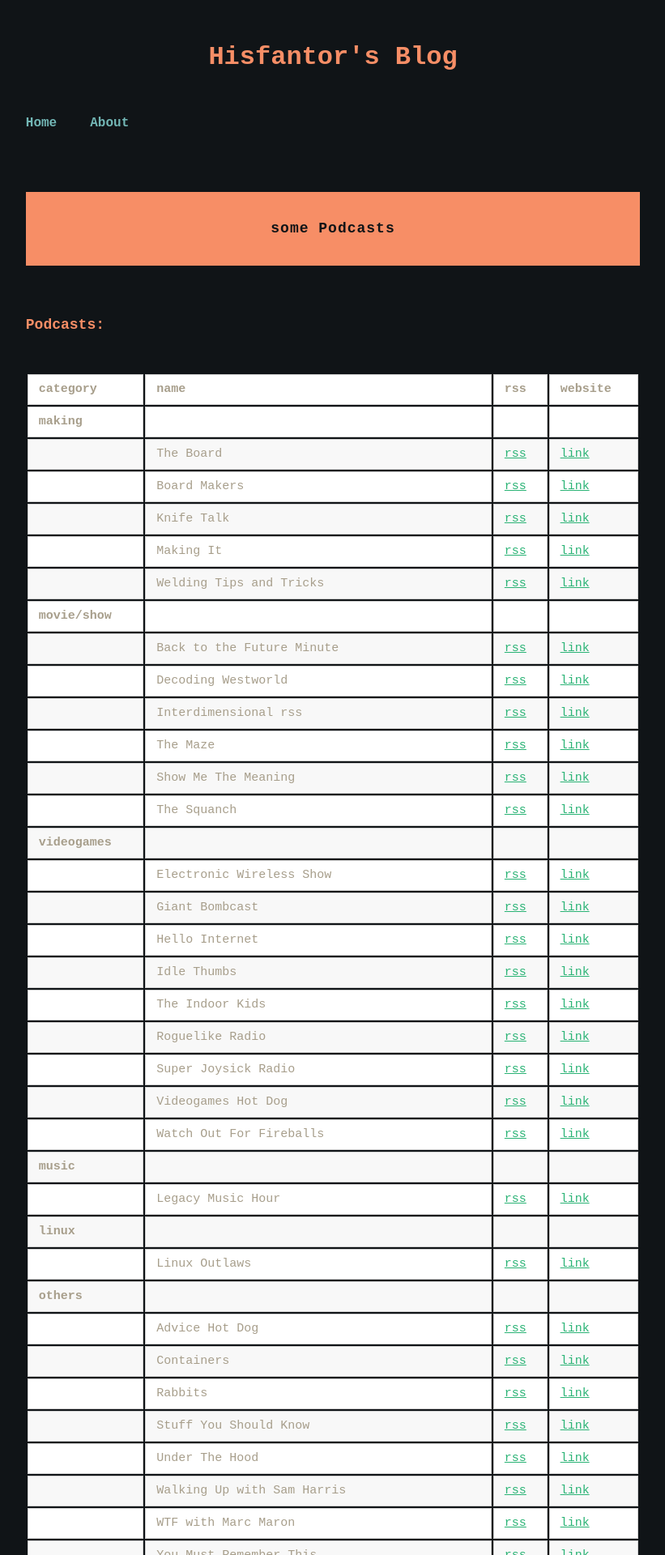
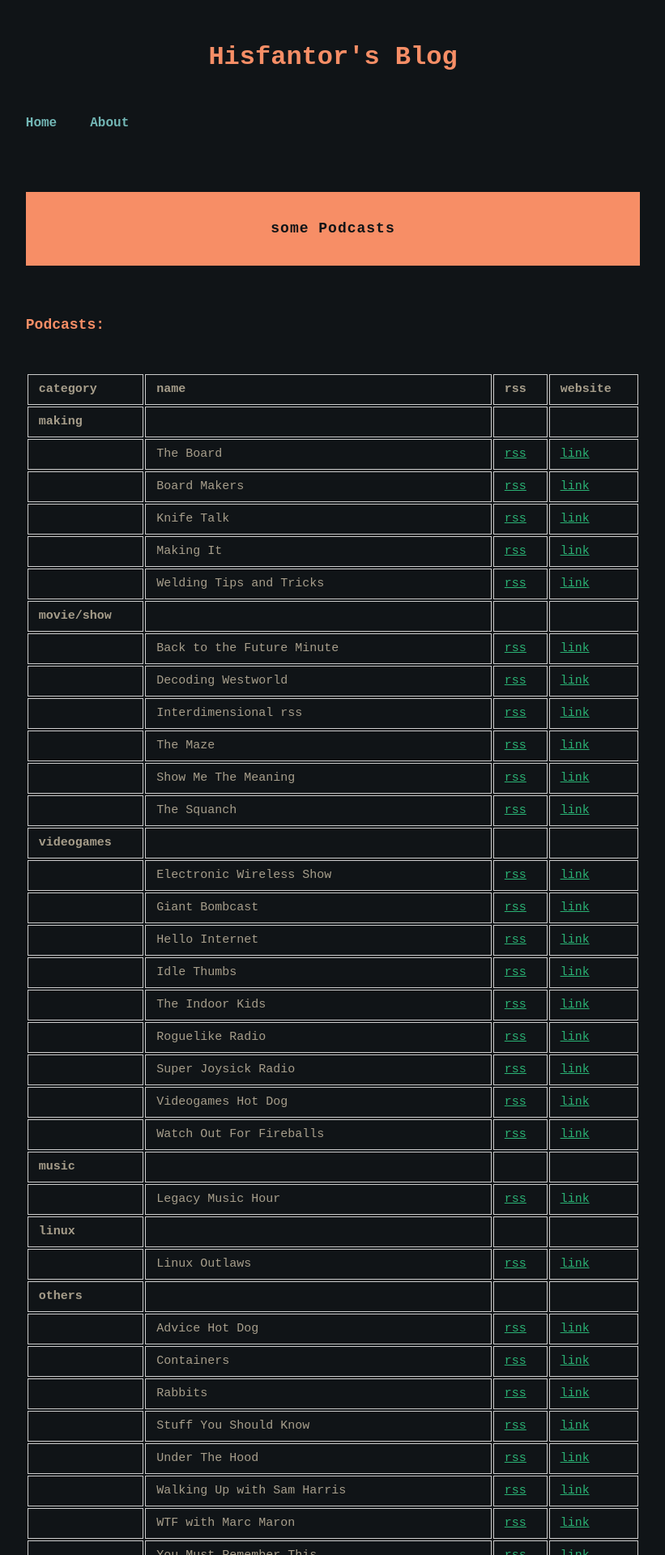
Before and after one commit to Hisfantor/blog, a Jekyll site: the page built from _posts/2018-04-15-podcasts.md, in a window 1280 px wide. Shown: the top 1920 px of the page at 81% size, without its empty margins (229-1050 px from the left). Built offline with Jekyll 4.4.1, drawn with Linux system fonts in a browser that asks for light colours.

Commit message:
css table

```diff
--- a/assets/css/custom.css
+++ b/assets/css/custom.css
@@ -98,14 +98,13 @@
 }
 
 	table {
-  padding: 0; }
+  padding: 0;
+color: rgb(167, 158, 139) !important;
+background-color: rgb(16, 20, 23);
+}
   table tr {
-    border-top: 1px solid #cccccc;
-    background-color: white;
     margin: 0;
     padding: 0; }
-    table tr:nth-child(2n) {
-      background-color: #f8f8f8; }
     table tr th {
       font-weight: bold;
       border: 1px solid #cccccc;
@@ -121,3 +120,8 @@
       margin-top: 0; }
     table tr th :last-child, table tr td :last-child {
       margin-bottom: 0; }
+
+
+hr {
+	background-color: unset;
+}
```
Also changed, not shown: 2 other files.
